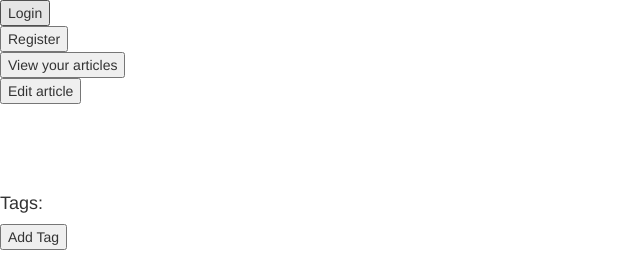
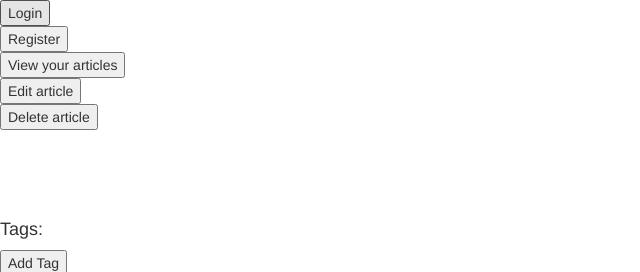
Before and after one commit to kalliefriedman/audio_articles, a Flask app: template templates/article_closeup.html in a window 1280 px wide. Shown: the top 272 px of the page, without its empty margins (0-640 px from the left). Run offline with Flask 2, Linux system fonts and the light colour scheme; the template is opened without the code that fills it, so the values that code supplies are empty; some libraries are stand-ins or nearby versions.

Commit message:
deleting tag functionality works, need to clean up adding multiple ttags

```diff
--- a/server.py
+++ b/server.py
@@ -232,7 +232,7 @@ def tag_add_process():
 def article_closeup(article_id):
     """Takes in an article ID and displays that article for playback and edit purposes"""
     user_id_value = session.get("user_id")
-    article_object = Article.query.filter_by(article_id=article_id).one()
+    article_object = Article.query.filter_by(article_id=article_id).first()
     if user_id_value:
         if article_object.user_id == int(user_id_value):
             boto_session = BotoSession(profile_name="adminuser")
@@ -254,7 +254,7 @@ def article_closeup(article_id):
 def article_edit(article_id):
     """Takes in an article ID and displays that article for playback and edit purposes"""
     user_id_value = session.get("user_id")
-    article_object = Article.query.filter_by(article_id=article_id).one()
+    article_object = Article.query.filter_by(article_id=article_id).first()
     if user_id_value:
         if int(user_id_value) == article_object.user_id:
             return render_template("article_edit.html", article_object=article_object)
@@ -263,7 +263,7 @@ def article_edit(article_id):
 
 
 @app.route("/filter-articles/<tag_value>")
-def filter_(tag_value):
+def filter_articles(tag_value):
     """Takes in a tag value via URL and returns user articles with that tag value"""
     print tag_value
     print "running route"
@@ -275,8 +275,6 @@ def filter_(tag_value):
         print user_tagged_articles
         for article in user_tagged_articles:
             user_tagged_articles_values[article.article_id] = article.article_title
-        for key in user_tagged_articles_values.iteritems():
-            print key
     else:
         tag_object = Tag.query.filter_by(tag_value=tag_value).first()
         user_tagged_articles = tag_object.articles_with_tag(user_id_value)
@@ -288,6 +286,31 @@ def filter_(tag_value):
     # article_objects = Article.query.filter(Article.tags.any(Tagging.tag_value == tag_label), Article.user_id == user_id_value).all()
     # db.session.query(Article).join(Tagging).filter(Tagging)
     return jsonify(user_tagged_articles_values)
+
+
+@app.route("/delete-article/<article_id>")
+def delete_article(article_id):
+    """Takes in an article id via URL and deletes article with that article id"""
+    user_id = session.get("user_id")
+    article_object = Article.query.filter_by(article_id=article_id).first()
+    print article_object
+    db.session.delete(article_object)
+    db.session.commit()
+    return redirect("/user-articles/" + str(user_id))
+
+
+@app.route("/delete-tag", methods=['POST'])
+def delete_tag():
+    """Takes in form values via post request in URL URL and deletes tag from database"""
+    tag_id = request.form.get("tag_id")
+    article_id = request.form.get("article_id")
+    tagging_object = Tagging.query.filter(Tagging.tag_id == tag_id, Tagging.article_id == article_id).first()
+    db.session.delete(tagging_object)
+    db.session.commit()
+    tag_dictionary = {"tag_id": tag_id}
+    print tag_dictionary["tag_id"]
+    print "finished commit"
+    return jsonify(tag_dictionary)
 
 
 @app.route("/read", methods=["GET"])
--- a/templates/article_closeup.html
+++ b/templates/article_closeup.html
@@ -27,15 +27,27 @@
     <input type="submit" value="Edit article" />
   </form>
 
+  <form action="/delete-article/{{ article_object.article_id }}" method=["POST"]>
+    <input type="submit" value="Delete article" />
+  </form>
+
   <br><br>
     <h1>{{ article_object.article_title }}</h1>
   <br>
 
 <h4>Tags:
-  <span id="tags">{% for tag in article_object.tags %}
-  {{ tag }} *
-  {% endfor %}</span>
+  <div id="tags">
+  {% for tag in article_object.tags %}
+  <form id="tag-id-{{ tag.tag_id }}" class="delete-tag">
+    <input type="hidden" name="article_id" value="{{ article_object.article_id }}">
+    <input type="hidden" name="tag_id" value="{{ tag.tag_id }}">
+    <input type="submit" name="tag_value" value="{{ tag.tag_value }}">
+  </form>
+  {% endfor %}
+</div>
 </h4>
+
+
 <button id="add-tags">Add Tag</button><br><br>
 
     <div id="add-tag-modal" class="modal fade" tabindex="-1" role="dialog">
@@ -49,7 +61,7 @@
             <form id="add-tag-form">
           Tag Name: <input id="tag-field" type="text" name="tag-name">
                     <input type="hidden" name="article_id" id="article-id" value="{{ article_object.article_id }}">
-        </form>
+        </form method="POST">
           </div>
           <div class="modal-footer">
             <button type="button" class="btn btn-default" data-dismiss="modal">Close</button>
```
